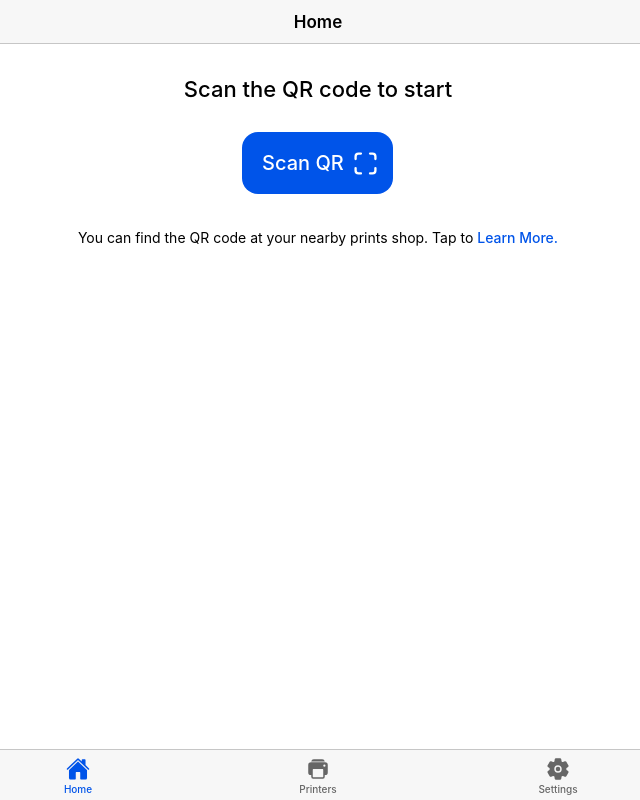
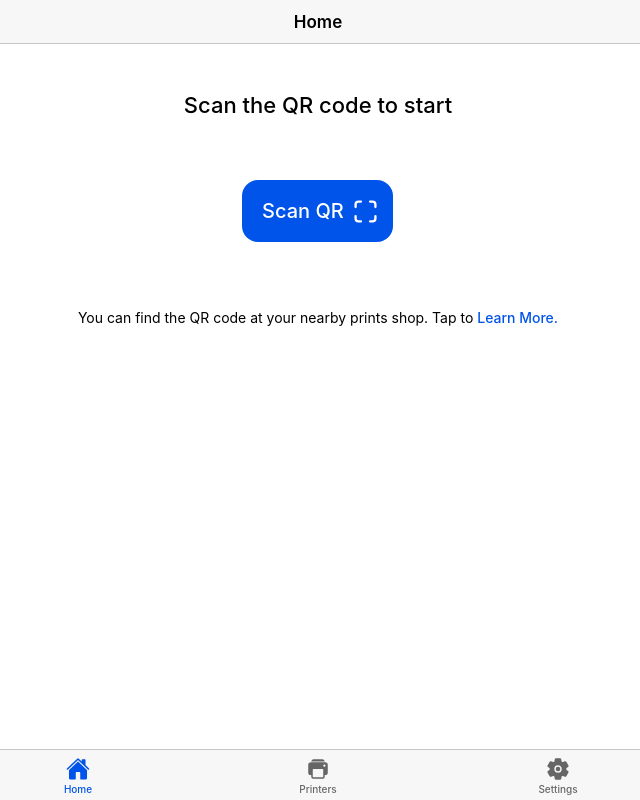
Before and after one commit to VanshajSaxena/printit-pwa, a React (Vite) app: page /home in a window 1280 px wide. Shown: the whole page, without its empty margins (322-962 px from the left). Built offline with nearby package versions, Linux system fonts and the light colour scheme.

Commit message:
adaptive home

```diff
--- a/src/pages/Home.tsx
+++ b/src/pages/Home.tsx
@@ -20,8 +20,8 @@ const Home: React.FC = () => {
         </IonToolbar>
       </IonHeader>
       <IonContent fullscreen scrollY={false}>
-        <div className="ion-padding flex flex-col items-center justify-start gap-4">
-          <h3>Scan the QR code to start</h3>
+        <div className="flex flex-col items-center justify-start gap-4 p-2 sm:gap-6 sm:p-2 md:gap-8 md:p-4 lg:gap-10 lg:p-6 xl:gap-12 xl:p-8 2xl:gap-14 2xl:p-10">
+          <h3 className="text-center">Scan the QR code to start</h3>
           <IonButton size="large">
             Scan QR
             <IonIcon slot="end" ios={scan} md={scan}></IonIcon>
```
